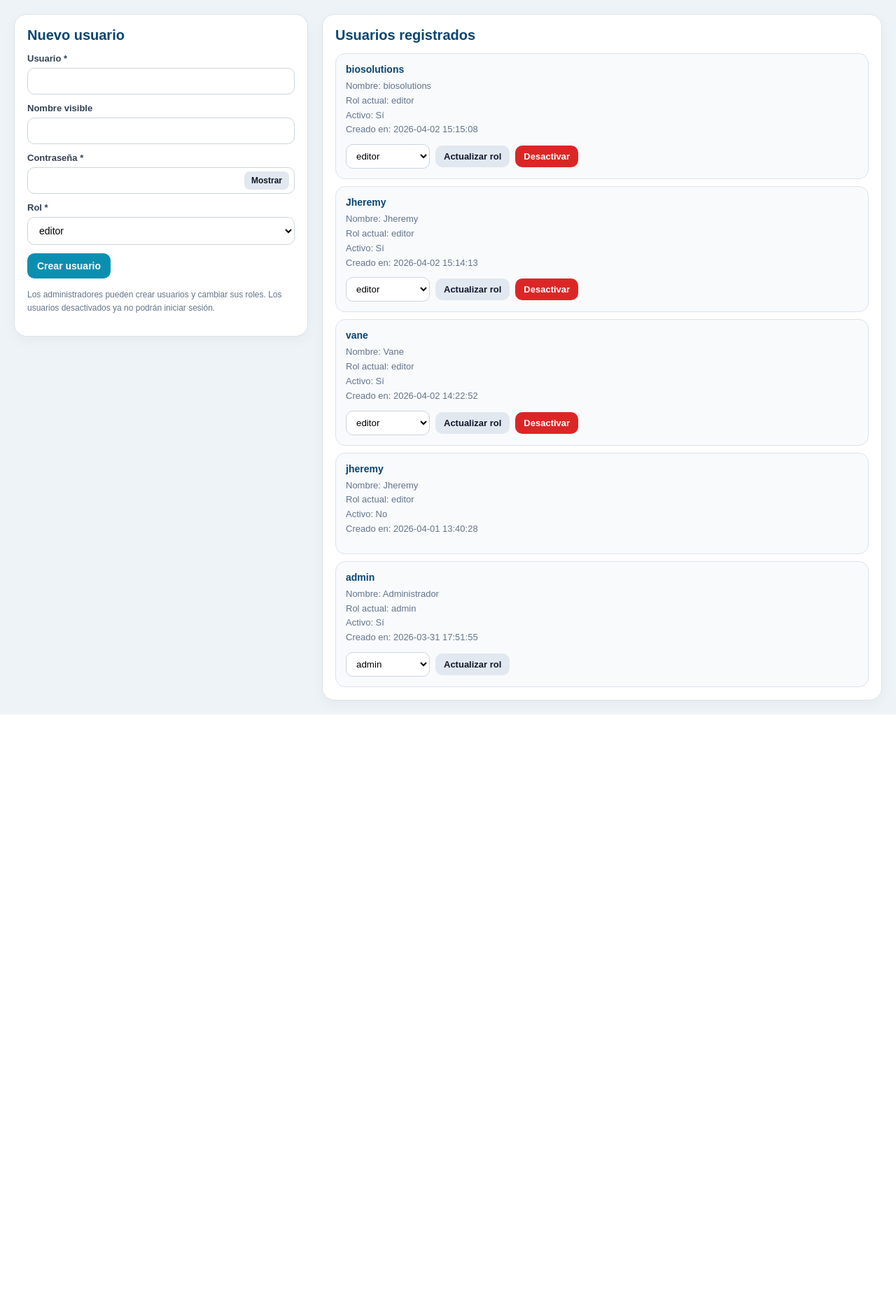
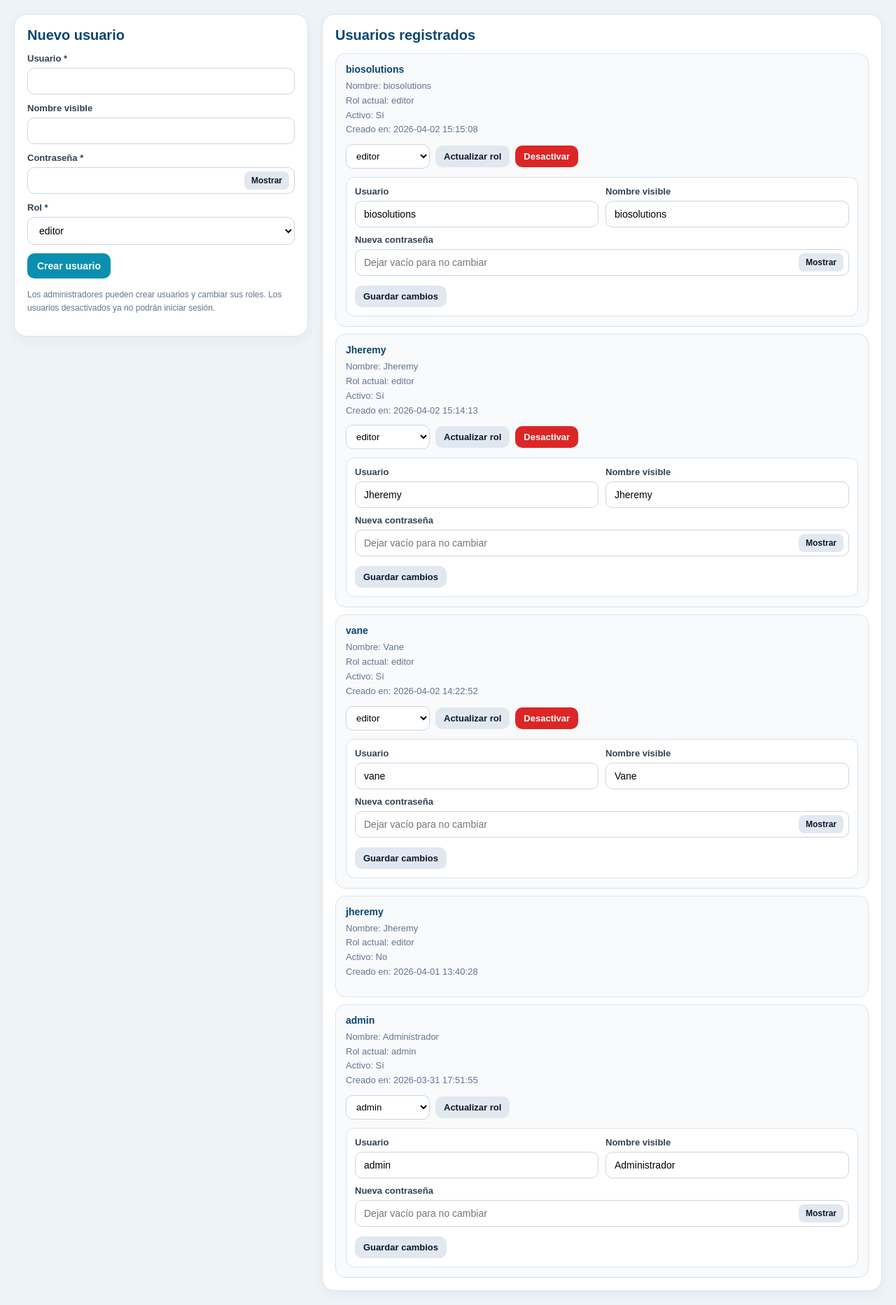
Before and after one commit to Myroesh/biosolutions-cotizador, a Flask app: page /usuarios in a window 1280 px wide. Shown: the part 71-1936 px from the top of the page at 70% size. Before the commit the page ends 1092 px from the top, so only its background shows below. Run offline with Flask 3, Linux system fonts and the light colour scheme; a user stored in the database is signed in; data comes from the database, SQL or seed files in the repository; both versions use the stored data as it was after the commit.

Commit message:
revision previa

```diff
--- a/app.py
+++ b/app.py
@@ -977,7 +977,70 @@ def crear_usuario():
     flash("Usuario creado correctamente.", "success")
     return redirect(url_for("usuarios_page"))
 
-
+@app.route("/usuarios/<int:user_id>/editar", methods=["POST"])
+@admin_required
+def actualizar_usuario(user_id):
+    username = (request.form.get("username") or "").strip()
+    nombre = (request.form.get("nombre") or "").strip()
+    password = request.form.get("password") or ""
+
+    if not username:
+        flash("El nombre de usuario es obligatorio.", "error")
+        return redirect(url_for("usuarios_page"))
+
+    conn = get_db_connection()
+    ensure_auth_schema(conn)
+
+    usuario = conn.execute("""
+        SELECT id, username, activo
+        FROM usuarios
+        WHERE id = ?
+    """, (user_id,)).fetchone()
+
+    if not usuario or not usuario["activo"]:
+        conn.close()
+        flash("Usuario no encontrado.", "error")
+        return redirect(url_for("usuarios_page"))
+
+    existing = conn.execute("""
+        SELECT id
+        FROM usuarios
+        WHERE username = ?
+          AND id != ?
+    """, (username, user_id)).fetchone()
+
+    if existing:
+        conn.close()
+        flash("Ya existe otro usuario con ese nombre.", "error")
+        return redirect(url_for("usuarios_page"))
+
+    if password.strip():
+        conn.execute("""
+            UPDATE usuarios
+            SET username = ?, nombre = ?, password_hash = ?
+            WHERE id = ?
+        """, (
+            username,
+            nombre,
+            generate_password_hash(password),
+            user_id
+        ))
+    else:
+        conn.execute("""
+            UPDATE usuarios
+            SET username = ?, nombre = ?
+            WHERE id = ?
+        """, (
+            username,
+            nombre,
+            user_id
+        ))
+
+    conn.commit()
+    conn.close()
+
+    flash("Usuario actualizado correctamente.", "success")
+    return redirect(url_for("usuarios_page"))
 @app.route("/usuarios/<int:user_id>/rol", methods=["POST"])
 @admin_required
 def actualizar_rol_usuario(user_id):
--- a/templates/usuarios.html
+++ b/templates/usuarios.html
@@ -151,6 +151,33 @@
     background:#fff;
   }
 
+    .edit-user-form{
+    margin-top:12px;
+    padding:12px;
+    border:1px solid #dbe3ea;
+    border-radius:12px;
+    background:#fff;
+  }
+
+  .edit-user-form .grid-2{
+    display:grid;
+    grid-template-columns:1fr 1fr;
+    gap:10px;
+  }
+
+  .edit-user-form .field{
+    margin-bottom:10px;
+  }
+
+  .edit-user-form .btn-light{
+    margin-top:4px;
+  }
+
+  @media (max-width: 700px){
+    .edit-user-form .grid-2{
+      grid-template-columns:1fr;
+    }
+  }
   .tiny-note{
     font-size:12px;
     color:#64748b;
@@ -219,7 +246,7 @@
             <span>Activo: {% if u["activo"] %}Sí{% else %}No{% endif %}</span>
             <span>Creado en: {{ u["creado_en"] or "N/D" }}</span>
 
-            <div class="actions">
+                        <div class="actions">
               {% if u["activo"] %}
                 <form method="post"
                       action="{{ url_for('actualizar_rol_usuario', user_id=u['id']) }}"
@@ -241,6 +268,54 @@
                 {% endif %}
               {% endif %}
             </div>
+
+            {% if u["activo"] %}
+              <form method="post"
+                    action="{{ url_for('actualizar_usuario', user_id=u['id']) }}"
+                    class="edit-user-form">
+                <div class="grid-2">
+                  <div class="field">
+                    <label for="edit_username_{{ u['id'] }}">Usuario</label>
+                    <input
+                      type="text"
+                      id="edit_username_{{ u['id'] }}"
+                      name="username"
+                      value="{{ u['username'] }}"
+                      required
+                    >
+                  </div>
+
+                  <div class="field">
+                    <label for="edit_nombre_{{ u['id'] }}">Nombre visible</label>
+                    <input
+                      type="text"
+                      id="edit_nombre_{{ u['id'] }}"
+                      name="nombre"
+                      value="{{ u['nombre'] or '' }}"
+                    >
+                  </div>
+                </div>
+
+                <div class="field">
+                  <label for="edit_password_{{ u['id'] }}">Nueva contraseña</label>
+                  <div class="password-wrap">
+                    <input
+                      type="password"
+                      id="edit_password_{{ u['id'] }}"
+                      name="password"
+                      placeholder="Dejar vacío para no cambiar"
+                    >
+                    <button type="button"
+                            class="password-toggle"
+                            onclick="togglePassword('edit_password_{{ u['id'] }}', this)">
+                      Mostrar
+                    </button>
+                  </div>
+                </div>
+
+                <button type="submit" class="btn-light">Guardar cambios</button>
+              </form>
+            {% endif %}
           </div>
         {% endfor %}
       </div>
```
Also changed, not shown: biosolutions.db, static/uploads/cotizaciones/1d507acb319148f19c36964442282317.webp (added), static/uploads/cotizaciones/2f68e7e43a8b483cbf24a89390ff1c00.jpg (added), static/uploads/cotizaciones/61bf972873224cd8865fa25266022c00.jpg (added), static/uploads/cotizaciones/76adb1627b53454b9c13dfc3c917fc45.jpg (added), static/uploads/cotizaciones/bbe455d554184b498b2c2e5d07f3142c.jpg (added).
